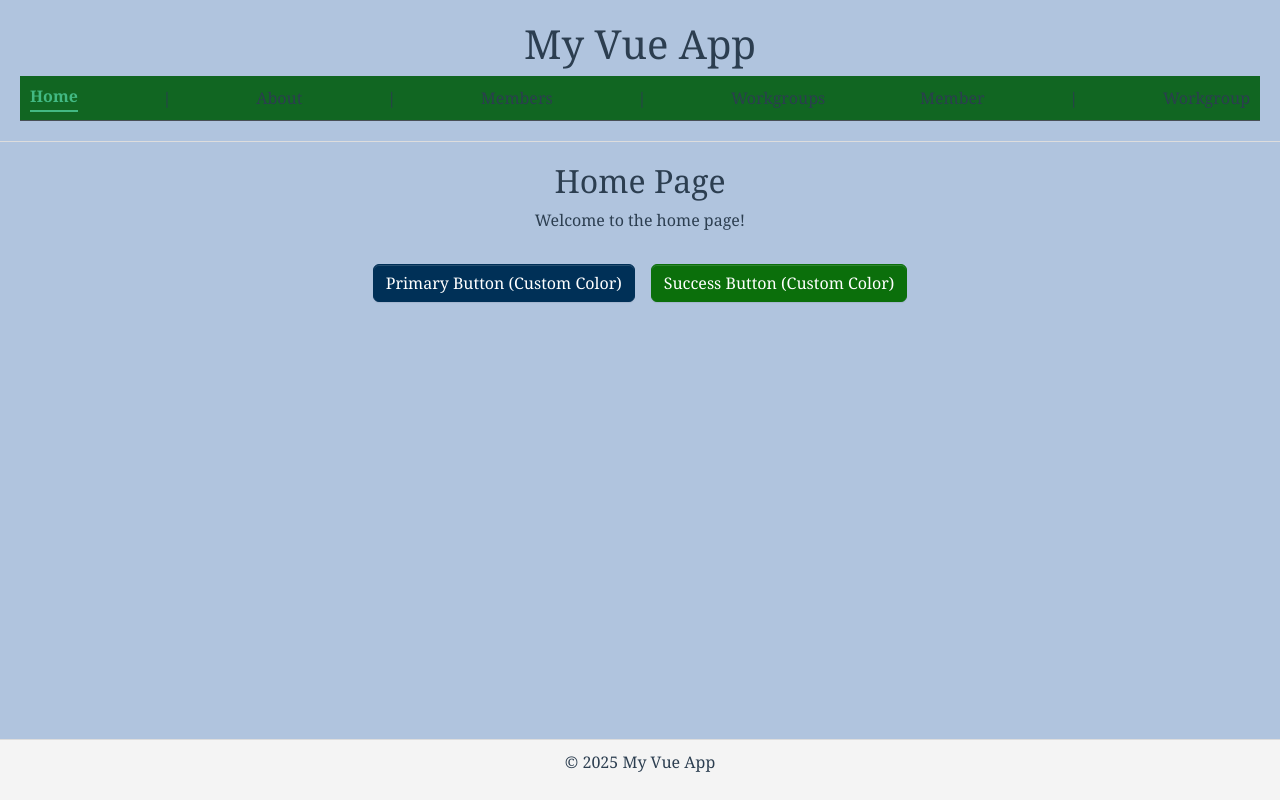
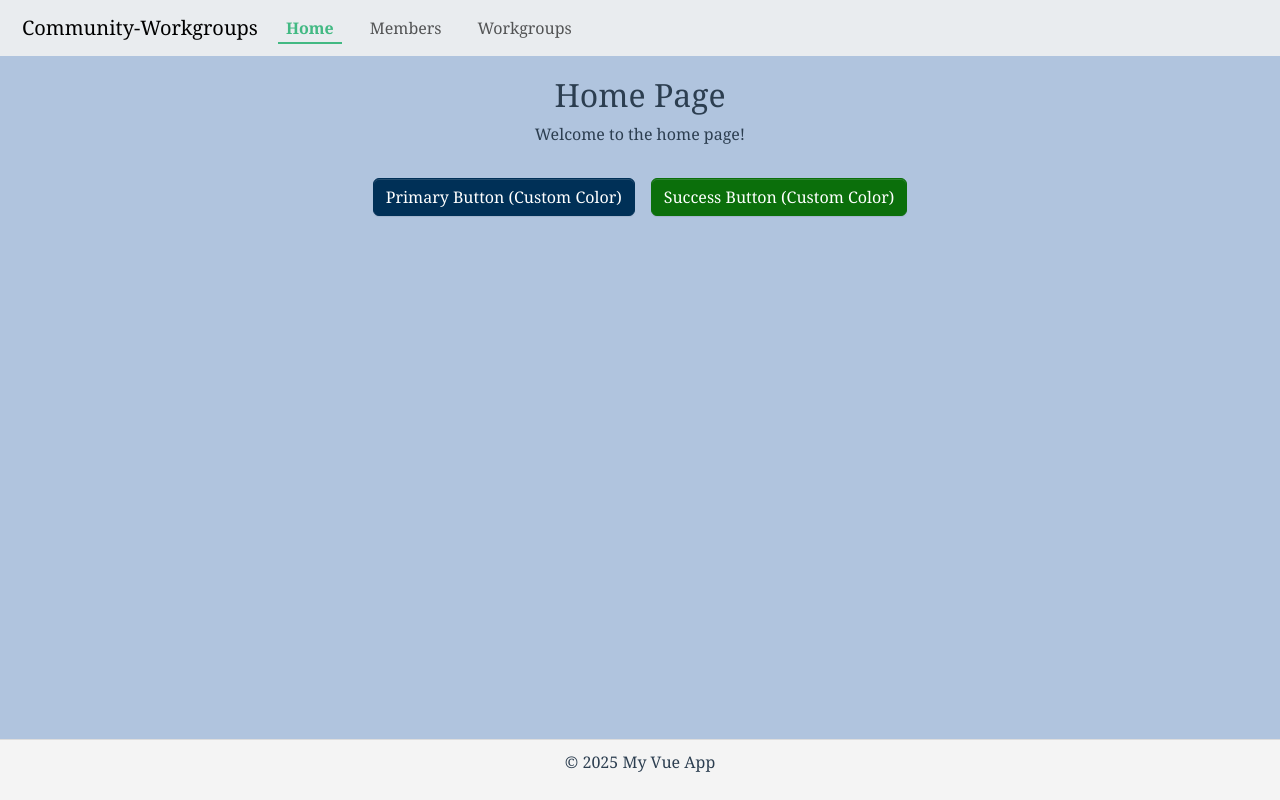
Before and after one commit to jplovett/Community-Workgroups, a Vue app: page / in a window 1280 px wide. Built offline with nearby package versions, Linux system fonts and the light colour scheme.

Commit message:
added bs navbar

```diff
--- a/src/assets/scss/main.scss
+++ b/src/assets/scss/main.scss
@@ -1,4 +1,4 @@
-// custom style, after bootstrap overrides
+// global custom style, after bootstrap overrides
 
 html,
 body {
--- a/src/components/global/AppHeader.vue
+++ b/src/components/global/AppHeader.vue
@@ -1,24 +1,41 @@
 <template>
-    <header>
-        <h1>My Vue App</h1>
-        <nav class="navbar bg-dark border-bottom border-body" data-bs-theme="dark">
-            <router-link to="/" class="nav-link">Home</router-link> |
-            <router-link to="/about" class="nav-link">About</router-link> |
-            <router-link to="/members" class="nav-link">Members</router-link> |
-            <router-link to="/workgroups" class="nav-link">Workgroups</router-link>
-            <router-link to="/member/1620" class="nav-link">Member</router-link> |
-            <router-link to="/workgroup/420" class="nav-link">Workgroup</router-link>
-        </nav>
-    </header>
+    <nav class="navbar navbar-expand-lg bg-body-secondary">
+        <div class="container-fluid">
+            <a class="navbar-brand" href="/">Community-Workgroups</a>
+            <button class="navbar-toggler" type="button" data-bs-toggle="collapse"
+                data-bs-target="#navbarSupportedContent" aria-controls="navbarSupportedContent" aria-expanded="false"
+                aria-label="Toggle navigation">
+                <span class="navbar-toggler-icon"></span>
+            </button>
+            <div class="collapse navbar-collapse" id="navbarSupportedContent">
+                <ul class="navbar-nav me-auto mb-2 mb-lg-0">
+                    <li class="nav-item">
+                        <router-link to="/" class="nav-link" aria-current="page">Home</router-link>
+                    </li>
+                    <li class="nav-item">
+                        <router-link to="/members" class="nav-link" href="#">Members</router-link>
+                    </li>
+                    <li class="nav-item">
+                        <router-link to="/workgroups" class="nav-link" href="#">Workgroups</router-link>
+                    </li>
+                </ul>
+            </div>
+        </div>
+    </nav>
 </template>
 
-<style scoped>
+<script setup>
+</script>
+
+<style lang="scss" scoped>
 header {
     padding: 20px;
     text-align: center;
     border-bottom: 1px solid #ddd;
 }
-
+.navbar-brand {
+    text-decoration: none;
+}
 nav a {
     margin: 0 10px;
 }
--- /dev/null
+++ b/src/components/global/oldHeader.vue
@@ -0,0 +1,33 @@
+<template>
+    <header>
+        <nav class="navbar bg-dark border-bottom border-body" data-bs-theme="dark">
+            <router-link to="/" class="nav-link">Home</router-link> |
+            <router-link to="/about" class="nav-link">About</router-link> |
+            <router-link to="/members" class="nav-link">Members</router-link> |
+            <router-link to="/workgroups" class="nav-link">Workgroups</router-link>
+            <router-link to="/member/1620" class="nav-link">Member</router-link> |
+            <router-link to="/workgroup/420" class="nav-link">Workgroup</router-link>
+        </nav>
+    </header>
+</template>
+
+<style scoped>
+header {
+    padding: 20px;
+    text-align: center;
+    border-bottom: 1px solid #ddd;
+}
+
+nav a {
+    margin: 0 10px;
+}
+
+/* Add your active link styling here */
+.router-link-active {
+    font-weight: bold;
+    color: #42b983;
+    /* A nice green color for active links */
+    border-bottom: 2px solid #42b983;
+    padding-bottom: 2px;
+}
+</style>
--- a/src/main.js
+++ b/src/main.js
@@ -13,6 +13,7 @@
     history: createWebHistory(import.meta.env.BASE_URL),
     routes: [
         { path: '/', name: 'Home', component: HomeView },
+        { path: '/brand', name: 'brand', component: HomeView },
         { path: '/members', name: 'Members', component: MemberList },
         { path: '/member/:id', name: 'Member', component: MemberItem },
         { path: '/workgroup/:id', name: 'Workgroup', component: WorkgroupItem },
```
